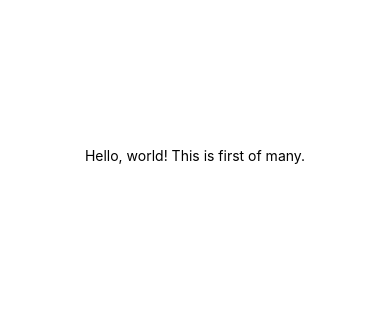
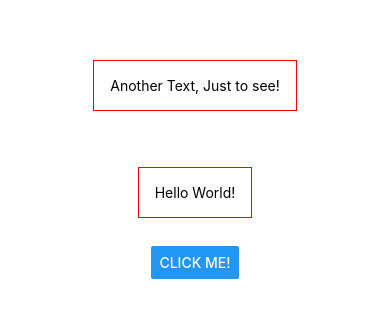
Before and after one commit to psultania1000/hello-app, a React Native app: screen / in a window 390 px wide. Shown: the part 267-584 px from the top of the page. Built offline with nearby package versions, Linux system fonts and the light colour scheme.

Commit message:
launched

```diff
--- a/App.js
+++ b/App.js
@@ -1,11 +1,13 @@
-import { StatusBar } from "expo-status-bar";
-import { StyleSheet, Text, View } from "react-native";
+import { StyleSheet, Text, View, Button } from "react-native";
 
 export default function App() {
   return (
     <View style={styles.container}>
-      <Text>Hello, world! This is first of many.</Text>
-      <StatusBar style="auto" />
+      <View>
+        <Text style={styles.dummyText}>Another Text, Just to see!</Text>
+      </View>
+      <Text style={styles.dummyText}>Hello World!</Text>
+      <Button title="Click Me!" />
     </View>
   );
 }
@@ -17,4 +19,5 @@ const styles = StyleSheet.create({
     alignItems: "center",
     justifyContent: "center",
   },
+  dummyText: { margin: 28, borderWidth: 1, borderColor: "red", padding: 16 },
 });
```
